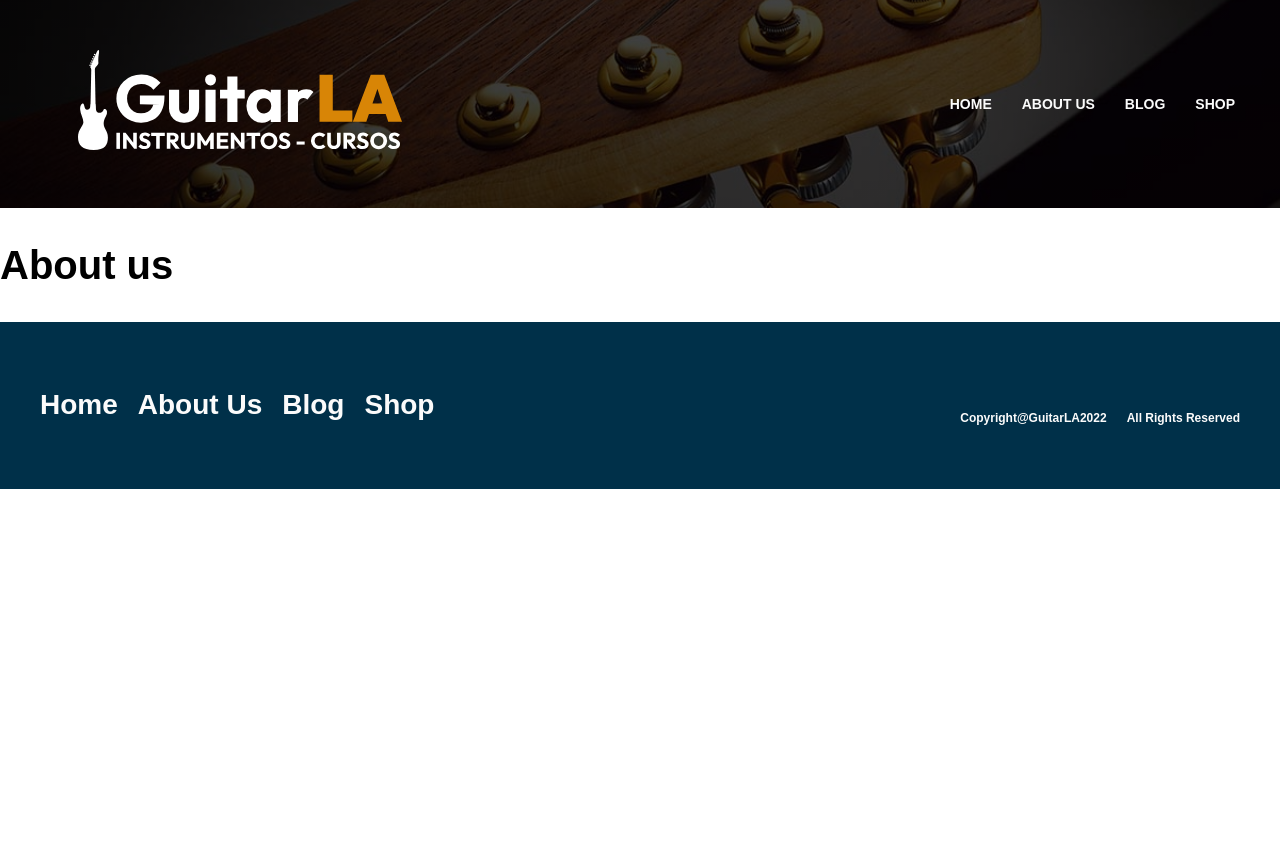
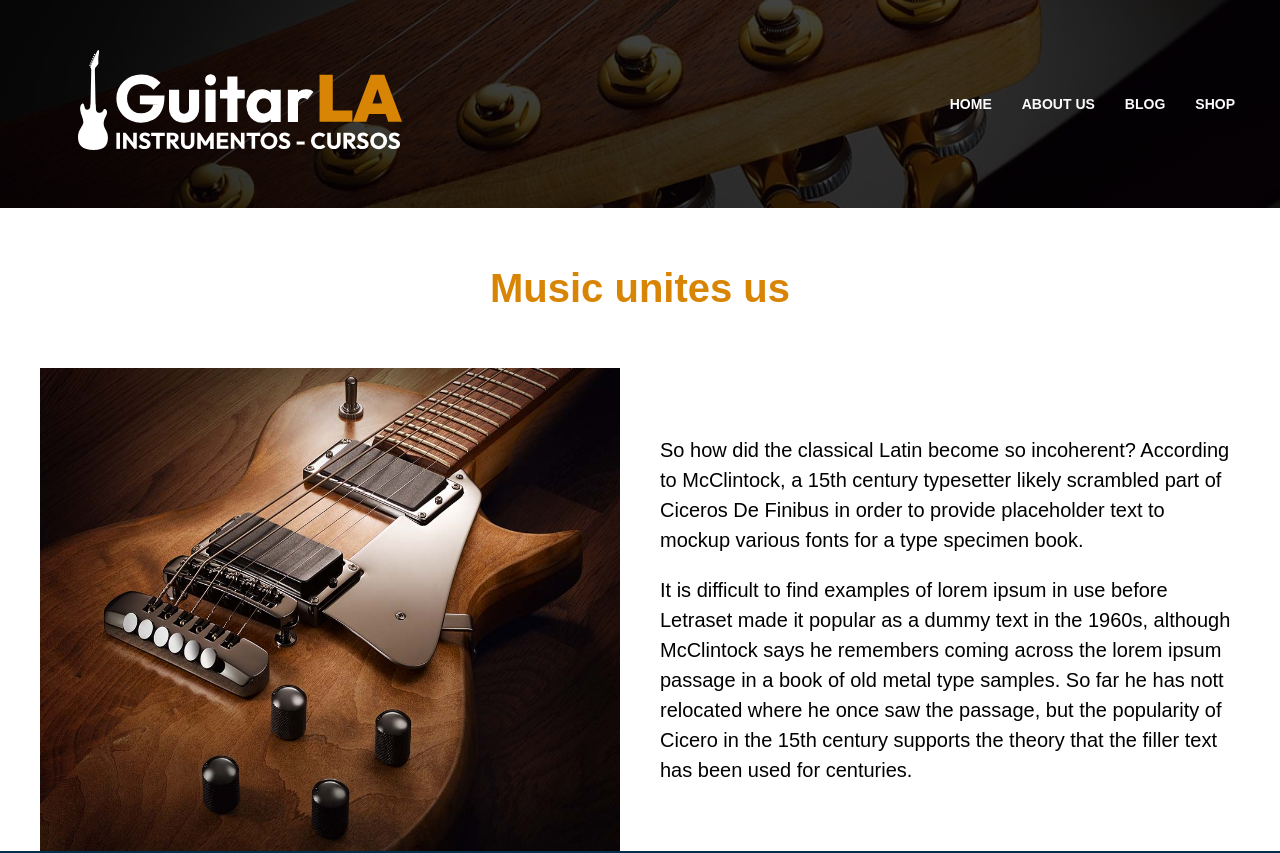
Before and after one commit to nancyh-code/guitar-store, a Next.js app: page /about in a window 1280 px wide. Shown: the top 853 px of the page. Before the commit the page ends 800 px from the top, so only its background shows below. Built offline with nearby package versions, Linux system fonts and the light colour scheme.

Commit message:
Creating about us

```diff
--- a/pages/about.js
+++ b/pages/about.js
@@ -1,9 +1,39 @@
+import Image from "next/image";
 import Layout from "../components/Layout";
+import styles from "../styles/About.module.css";
 
 const About = () => {
   return (
-    <Layout page="About us">
-      <h1>About us</h1>
+    <Layout page="About">
+      <main className="container">
+        <h2 className="headingS">Music unites us</h2>
+        <div className={styles.content}>
+          <Image
+            layout="responsive"
+            width={600}
+            height={500}
+            src="/img/nosotros.jpg"
+            alt="Electric guitar photo"
+          />
+          <div>
+            <p>
+              So how did the classical Latin become so incoherent? According to
+              McClintock, a 15th century typesetter likely scrambled part of
+              Ciceros De Finibus in order to provide placeholder text to mockup
+              various fonts for a type specimen book.
+            </p>
+            <p>
+              It is difficult to find examples of lorem ipsum in use before
+              Letraset made it popular as a dummy text in the 1960s, although
+              McClintock says he remembers coming across the lorem ipsum passage
+              in a book of old metal type samples. So far he has nott relocated
+              where he once saw the passage, but the popularity of Cicero in the
+              15th century supports the theory that the filler text has been
+              used for centuries.
+            </p>
+          </div>
+        </div>
+      </main>
     </Layout>
   );
 };
--- /dev/null
+++ b/styles/About.module.css
@@ -0,0 +1,12 @@
+.content {
+  display: grid;
+  gap: 4rem;
+}
+
+@media (min-width: 768px) {
+  .content {
+    display: grid;
+    grid-template-columns: repeat(2, 1fr);
+    align-items: center;
+  }
+}
```
